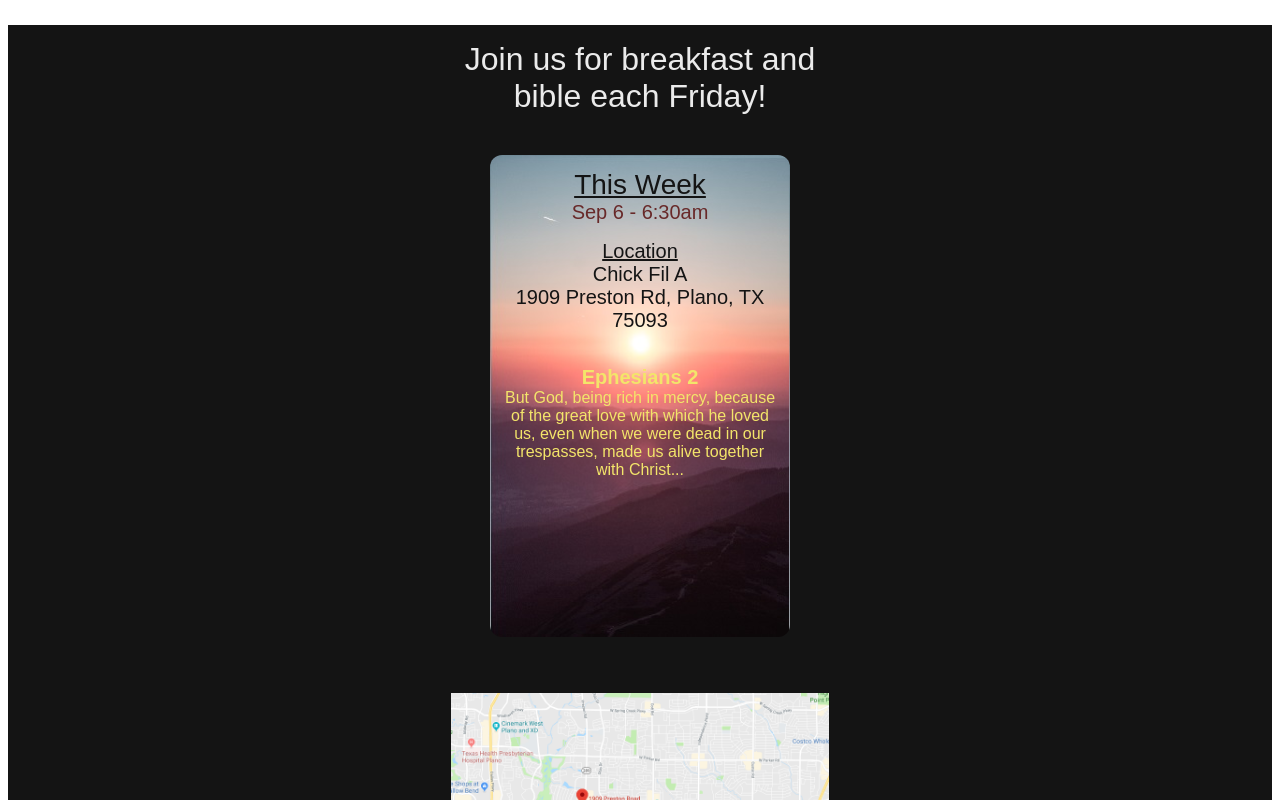
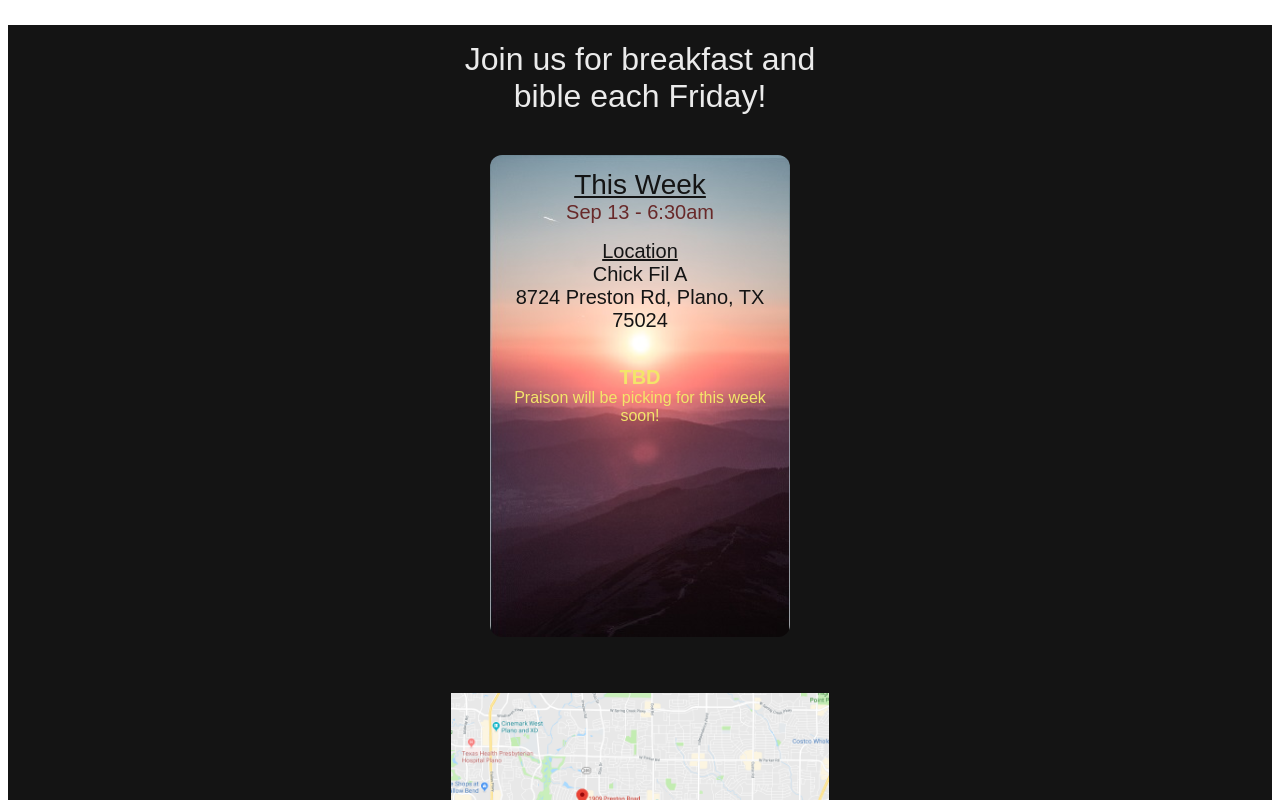
Before and after one commit to bransonsmith/FridayBreakfast, an Angular app: page / in a window 1280 px wide. Shown: the top 800 px of the page. Built offline with nearby package versions, Linux system fonts and the light colour scheme; a web font is replaced by a local one.

Commit message:
Update to praison tbd

```diff
--- a/src/app/app.component.html
+++ b/src/app/app.component.html
@@ -13,8 +13,8 @@
 
           <div class="this-week">
             <div class="title">This Week</div>
-            <div class="time">Sep 6 - 6:30am</div>
-            <div class="precol">Location</div> Chick Fil A <br>1909 Preston Rd, Plano, TX 75093
+            <div class="time">Sep 13 - 6:30am</div>
+            <div class="precol">Location</div> Chick Fil A <br>8724 Preston Rd, Plano, TX 75024
             <app-scripture></app-scripture>
           </div>
 
--- a/src/app/app.component.ts
+++ b/src/app/app.component.ts
@@ -10,7 +10,7 @@ export class AppComponent {
   title = 'friday-breakfast';
 }
 
-const verse = 'Jordan will be picking something soon for this week!';
+const verse = 'Praison will be picking something soon for this week!';
 
 
 // const params = {
--- a/src/app/scripture/scripture.component.ts
+++ b/src/app/scripture/scripture.component.ts
@@ -65,8 +65,8 @@ export class ScriptureComponent implements OnInit {
   }
 
   getVerse() {
-    this.verse = 'Ephesians 2';
-    this.text = 'But God, being rich in mercy, because of the great love with which he loved us, even when we were dead in our trespasses, made us alive together with Christ...';
+    this.verse = 'TBD';
+    this.text = 'Praison will be picking for this week soon!';
 
 
   }
```
